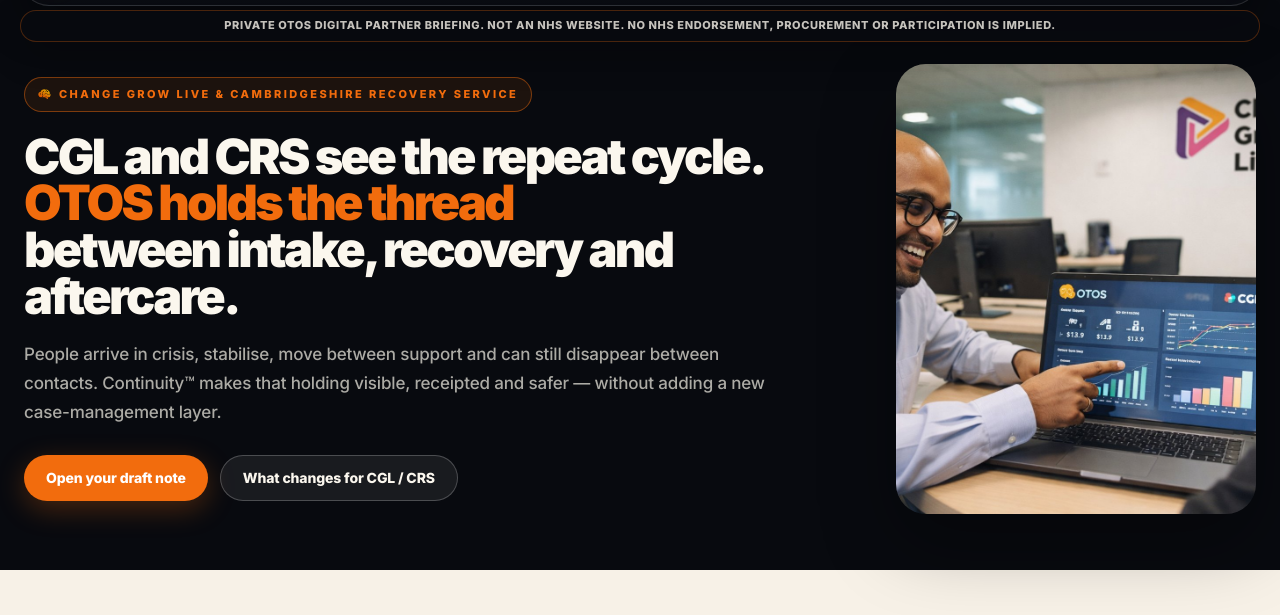
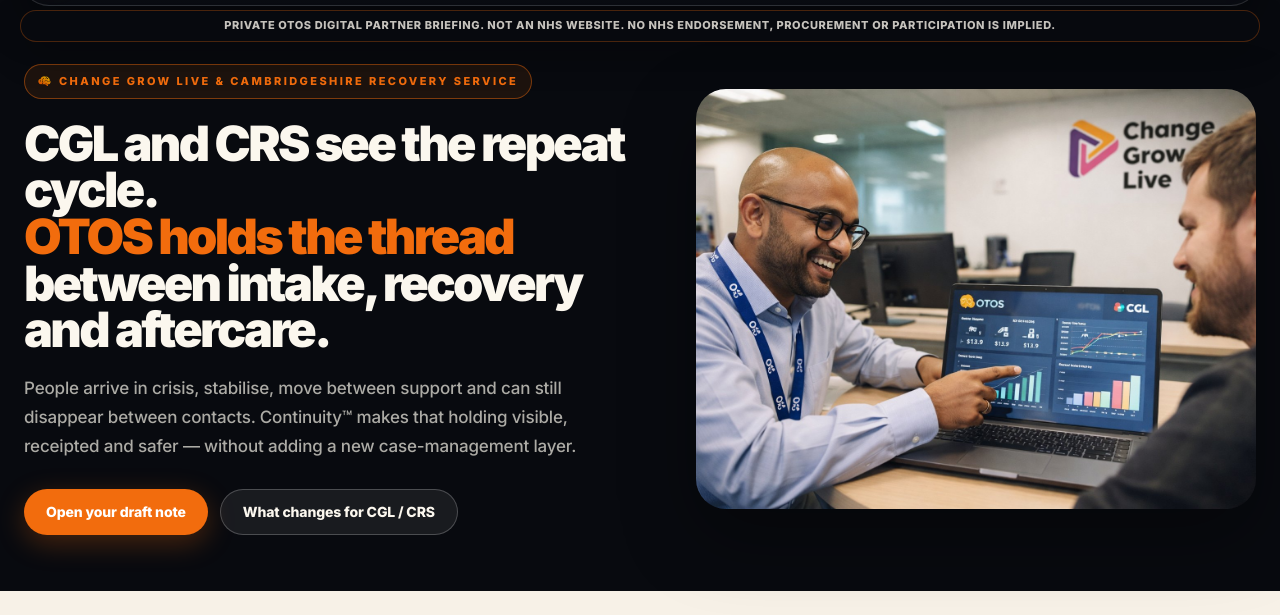
Before and after one commit to otoslifeproject-cell/partner-minisite, a website: page NHS-MINI-SITE/partners-cgl-crs.html in a window 1280 px wide. Shown: the part 64-679 px from the top of the page. Drawn offline with Linux system fonts and the light colour scheme.

Commit message:
Add files via upload

```diff
--- a/NHS-MINI-SITE/css/otos.css
+++ b/NHS-MINI-SITE/css/otos.css
@@ -1352,3 +1352,33 @@
     margin: 18px auto 20px;
   }
 }
+
+
+/* ── PARTNER HERO IMAGE FRAME WIDENING ────────────────────
+   Wider 4:3 frame so partner images read as scenes, not cropped portraits.
+*/
+.partner-hero-inner {
+  grid-template-columns: minmax(0, 1fr) minmax(430px, 560px);
+  gap: clamp(36px, 5vw, 64px);
+}
+.partner-hero-image {
+  width: 100%;
+  aspect-ratio: 4 / 3;
+  border-radius: var(--radius-lg);
+}
+.partner-hero-image img {
+  width: 100%;
+  height: 100%;
+  object-fit: cover;
+  object-position: center center;
+}
+@media (max-width: 980px) {
+  .partner-hero-inner {
+    grid-template-columns: 1fr;
+  }
+  .partner-hero-image {
+    max-width: 680px;
+    margin: 0 auto;
+    aspect-ratio: 4 / 3;
+  }
+}
```
